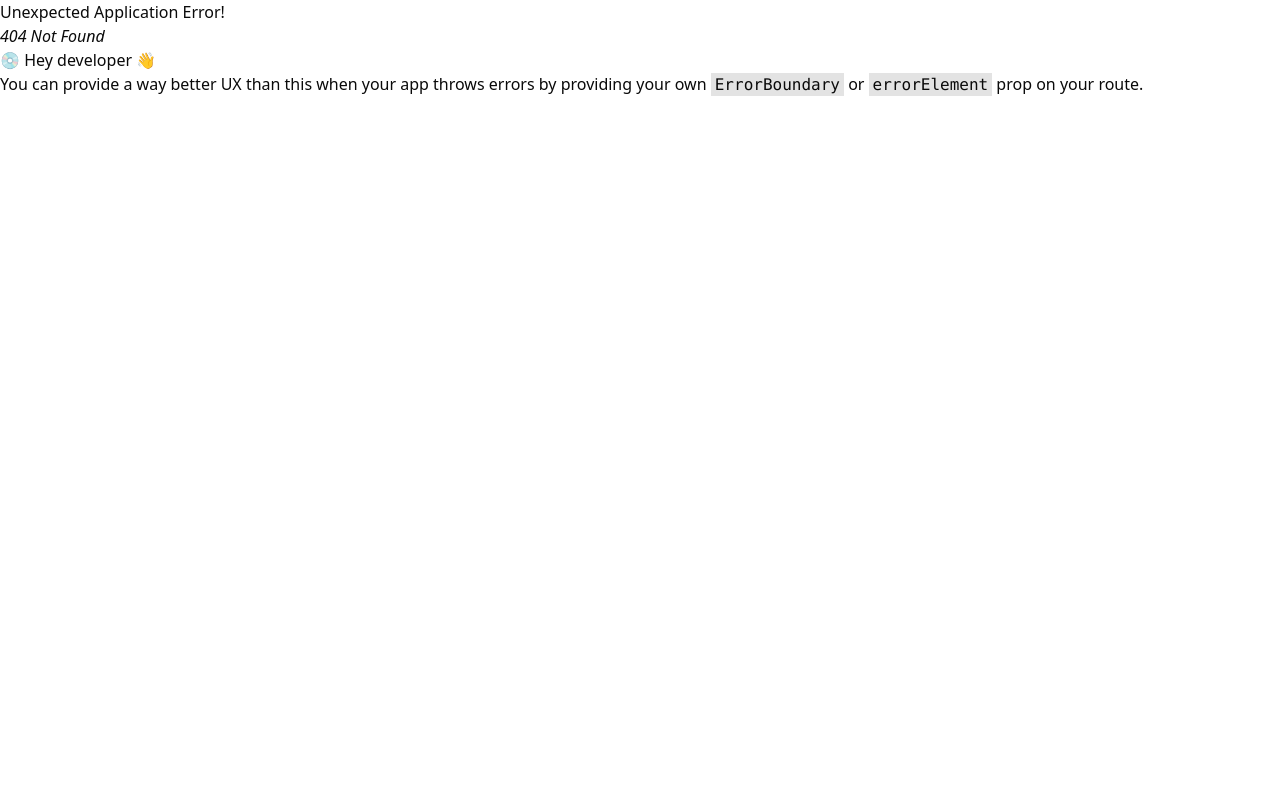
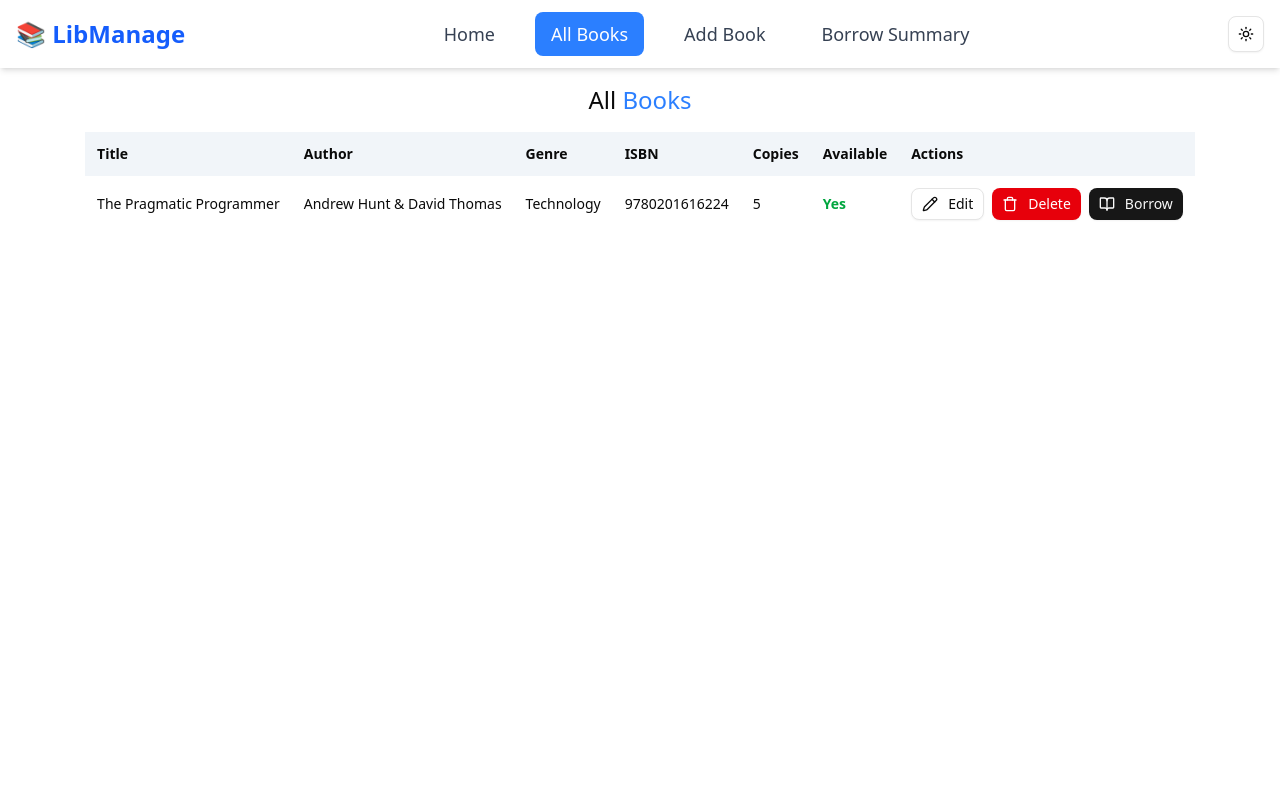
Before and after one commit to pmppiyas/L2Assignment4, a React (Vite) app: page /books in a window 1280 px wide. Before the commit this address had no page. Shown: the top 800 px of the page. Built offline with nearby package versions, Linux system fonts and the light colour scheme.

Commit message:
Add Books table

```diff
--- a/package.json
+++ b/package.json
@@ -12,6 +12,7 @@
   "dependencies": {
     "@radix-ui/react-dropdown-menu": "^2.1.15",
     "@radix-ui/react-label": "^2.1.7",
+    "@radix-ui/react-popover": "^1.1.14",
     "@radix-ui/react-select": "^2.2.5",
     "@radix-ui/react-slot": "^1.2.3",
     "@reduxjs/toolkit": "^2.8.2",
--- a/src/Router/router.ts
+++ b/src/Router/router.ts
@@ -2,6 +2,7 @@ import { createBrowserRouter } from "react-router";
 import RootLayout from "@/Layout/RootLayout";
 import HomePage from "@/_Components/Home/HomePage";
 import AddBook from "@/_Components/Books/AddBook";
+import { AllBooksPage } from "@/_Components/Books/AllBooksPage";
 
 const router = createBrowserRouter([
   {
@@ -13,6 +14,10 @@ const router = createBrowserRouter([
         Component: HomePage,
       },
       {
+        path: "books",
+        Component: AllBooksPage,
+      },
+      {
         path: "add-book",
         Component: AddBook,
       },
--- a/src/_Components/Books/AddBook.tsx
+++ b/src/_Components/Books/AddBook.tsx
@@ -16,9 +16,9 @@ function AddBookPage() {
   const dispatch = useAppDispatch();
   const book = useAppSelector(selectBooks);
   console.log("From state", book);
+
   const handleSubmit = (e) => {
     e.preventDefault();
-
     const book = {
       title,
       author,
--- /dev/null
+++ b/src/_Components/Books/AllBooksPage.tsx
@@ -0,0 +1,164 @@
+import { Button } from "@/components/ui/button";
+import { Input } from "@/components/ui/input";
+import { Label } from "@/components/ui/label";
+import {
+  Popover,
+  PopoverContent,
+  PopoverTrigger,
+} from "@/components/ui/popover";
+import { selectBooks } from "@/Redux/features/book/bookSlice";
+import { useAppSelector } from "@/Redux/hook";
+import { BookOpen, Pencil, Trash } from "lucide-react";
+import { useState } from "react";
+import type { IBook } from "@/types";
+
+export function AllBooksPage() {
+  const books = useAppSelector(selectBooks);
+  const [editBook, setEditBook] = useState<IBook | null>(null);
+
+  const handleEditClick = (book: IBook) => {
+    setEditBook(book);
+  };
+
+  const handleSave = () => {
+    if (!editBook) return;
+
+    const updatedBook = {
+      ...editBook,
+      available: editBook.copies > 0,
+    };
+
+    console.log("📘 Edited Book Data:", updatedBook);
+
+    setEditBook(null);
+  };
+
+  return (
+    <div className="min-h-[calc(100vh-68px)] w-full flex flex-col items-center">
+      <h2 className="font-medium text-2xl my-4">
+        All <span className="text-blue-500">Books</span>
+      </h2>
+
+      <div className="w-full overflow-x-auto">
+        <table className="max-w-7xl mx-auto rounded-md">
+          <thead className="bg-slate-100 dark:bg-slate-800 text-left text-sm font-semibold">
+            <tr>
+              <th className="p-3">Title</th>
+              <th className="p-3">Author</th>
+              <th className="p-3">Genre</th>
+              <th className="p-3">ISBN</th>
+              <th className="p-3">Copies</th>
+              <th className="p-3">Available</th>
+              <th className="p-3">Actions</th>
+            </tr>
+          </thead>
+          <tbody className="divide-y divide-gray-100 dark:divide-slate-700 text-sm">
+            {books.map((book) => (
+              <tr key={book.ISBN}>
+                <td className="p-3 font-medium">{book.title}</td>
+                <td className="p-3">{book.author}</td>
+                <td className="p-3">{book.genre}</td>
+                <td className="p-3">{book.ISBN}</td>
+                <td className="p-3">{book.copies}</td>
+                <td className="p-3">
+                  {book.available ? (
+                    <span className="text-green-600 font-semibold">Yes</span>
+                  ) : (
+                    <span className="text-red-500 font-semibold">No</span>
+                  )}
+                </td>
+                <td className="p-3 space-x-2 flex items-center">
+                  <Popover>
+                    <PopoverTrigger asChild>
+                      <Button
+                        variant="outline"
+                        size="sm"
+                        onClick={() => handleEditClick(book)}
+                      >
+                        <Pencil size={16} className="mr-1" />
+                        Edit
+                      </Button>
+                    </PopoverTrigger>
+                    <PopoverContent className="w-96">
+                      {editBook && editBook.ISBN === book.ISBN && (
+                        <div className="grid gap-4">
+                          <h4 className="text-center font-semibold">
+                            Edit Book
+                          </h4>
+                          <div className="grid gap-2">
+                            {[
+                              ["Title", "title"],
+                              ["Author", "author"],
+                              ["Genre", "genre"],
+                              ["ISBN", "ISBN"],
+                              ["Description", "description"],
+                              ["Copies", "copies"],
+                            ].map(([label, key]) => (
+                              <div
+                                key={key}
+                                className="grid grid-cols-3 items-center gap-2"
+                              >
+                                <Label htmlFor={key}>{label}</Label>
+                                <Input
+                                  id={key}
+                                  type={
+                                    key === "copies" || key === "ISBN"
+                                      ? "number"
+                                      : "text"
+                                  }
+                                  value={
+                                    editBook[key as keyof IBook]?.toString() ??
+                                    ""
+                                  }
+                                  onChange={(e) =>
+                                    setEditBook((prev) =>
+                                      prev
+                                        ? {
+                                            ...prev,
+                                            [key]:
+                                              key === "copies" || key === "ISBN"
+                                                ? Number(e.target.value)
+                                                : e.target.value,
+                                          }
+                                        : prev
+                                    )
+                                  }
+                                  className="col-span-2 h-8"
+                                />
+                              </div>
+                            ))}
+                            <Button className="mt-2" onClick={handleSave}>
+                              Save Changes
+                            </Button>
+                          </div>
+                        </div>
+                      )}
+                    </PopoverContent>
+                  </Popover>
+
+                  <Button
+                    variant="destructive"
+                    size="sm"
+                    onClick={() => console.log("Delete", book.ISBN)}
+                  >
+                    <Trash size={16} className="mr-1" />
+                    Delete
+                  </Button>
+
+                  <Button
+                    size="sm"
+                    onClick={() => console.log("Borrow", book.ISBN)}
+                    disabled={!book.available}
+                  >
+                    <BookOpen size={16} className="mr-1" />
+                    Borrow
+                  </Button>
+                </td>
+              </tr>
+            ))}
+          </tbody>
+        </table>
+      </div>
+    </div>
+  );
+}
--- /dev/null
+++ b/src/components/ui/popover.tsx
@@ -0,0 +1,46 @@
+import * as React from "react"
+import * as PopoverPrimitive from "@radix-ui/react-popover"
+
+import { cn } from "@/lib/utils"
+
+function Popover({
+  ...props
+}: React.ComponentProps<typeof PopoverPrimitive.Root>) {
+  return <PopoverPrimitive.Root data-slot="popover" {...props} />
+}
+
+function PopoverTrigger({
+  ...props
+}: React.ComponentProps<typeof PopoverPrimitive.Trigger>) {
+  return <PopoverPrimitive.Trigger data-slot="popover-trigger" {...props} />
+}
+
+function PopoverContent({
+  className,
+  align = "center",
+  sideOffset = 4,
+  ...props
+}: React.ComponentProps<typeof PopoverPrimitive.Content>) {
+  return (
+    <PopoverPrimitive.Portal>
+      <PopoverPrimitive.Content
+        data-slot="popover-content"
+        align={align}
+        sideOffset={sideOffset}
+        className={cn(
+          "bg-popover text-popover-foreground data-[state=open]:animate-in data-[state=closed]:animate-out data-[state=closed]:fade-out-0 data-[state=open]:fade-in-0 data-[state=closed]:zoom-out-95 data-[state=open]:zoom-in-95 data-[side=bottom]:slide-in-from-top-2 data-[side=left]:slide-in-from-right-2 data-[side=right]:slide-in-from-left-2 data-[side=top]:slide-in-from-bottom-2 z-50 w-72 origin-(--radix-popover-content-transform-origin) rounded-md border p-4 shadow-md outline-hidden",
+          className
+        )}
+        {...props}
+      />
+    </PopoverPrimitive.Portal>
+  )
+}
+
+function PopoverAnchor({
+  ...props
+}: React.ComponentProps<typeof PopoverPrimitive.Anchor>) {
+  return <PopoverPrimitive.Anchor data-slot="popover-anchor" {...props} />
+}
+
+export { Popover, PopoverTrigger, PopoverContent, PopoverAnchor }
```
Also changed, not shown: 1 other file (tests, documents, lock files or other folders).
